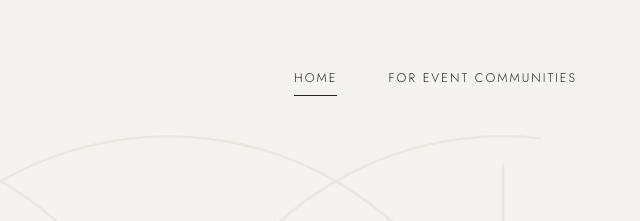
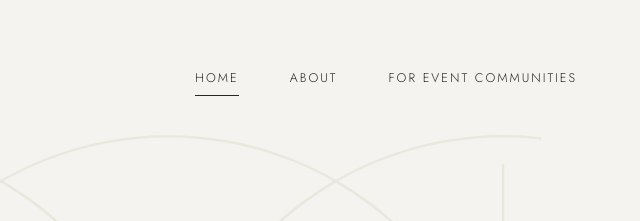
Before and after one commit to resonanceco-orig/resonance-co-site, a plain HTML site: page index.html in a window 1280 px wide. Shown: the top 221 px of the page, 639-1279 px from the left. Drawn offline with nearby package versions, Linux system fonts and the light colour scheme.

Commit message:
update index and about page
correct index and add about page

```diff
--- a/index.html
+++ b/index.html
@@ -166,7 +166,7 @@ img{ max-width:100%; display:block; }
 </style>
 </head>
 <body>
-<header class="site-nav"><a class="brand" href="index.html"><span class="wm">RESONANCE <span>Co.</span></span><em>Event Education &amp; Strategy</em></a><nav class="links"><a href="index.html" class="active">Home</a><a href="for-event-communities.html">For Event Communities</a></nav></header>
+<header class="site-nav"><a class="brand" href="index.html"><span class="wm">RESONANCE <span>Co.</span></span><em>Event Education &amp; Strategy</em></a><nav class="links"><a href="index.html" class="active">Home</a><a href="about.html">About</a><a href="for-event-communities.html">For Event Communities</a></nav></header>
 
 <!-- ============================ MASTHEAD ============================ -->
 <section class="hm-masthead">
@@ -268,8 +268,7 @@ img{ max-width:100%; display:block; }
     <p>Events have been my work for thirteen years: eight as a planner, five in the classroom, and eventually as a researcher trying to name what makes some events resonate while others simply happen.</p>
     <p>That question became my dissertation, and then it became Resonance Co. This kind of knowledge has lived in academic journals long enough; it belongs in the hands of planners who treat their work as craft.</p>
     <p>If that is the kind of planner you are, or the kind you&rsquo;re becoming, you belong here.</p>
-    <!-- "Read the full story" link removed: about.html not built yet (per README). Restore when the About page ships:
-         <a class="page-link" href="about.html">Read the full story &rarr;</a> -->
+    <a class="page-link" href="about.html">Read the full story &rarr;</a>
   </div>
 </section>
 
```
